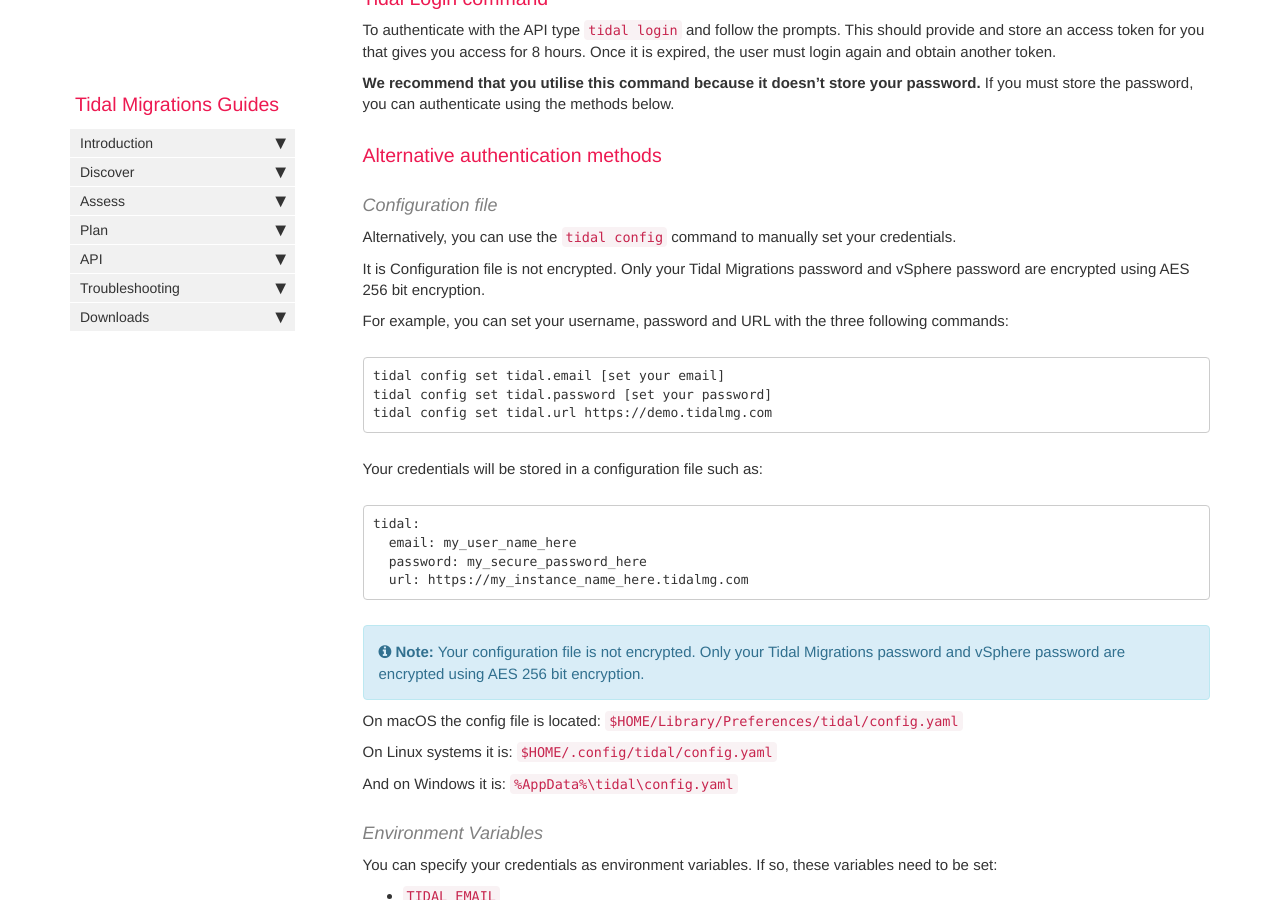
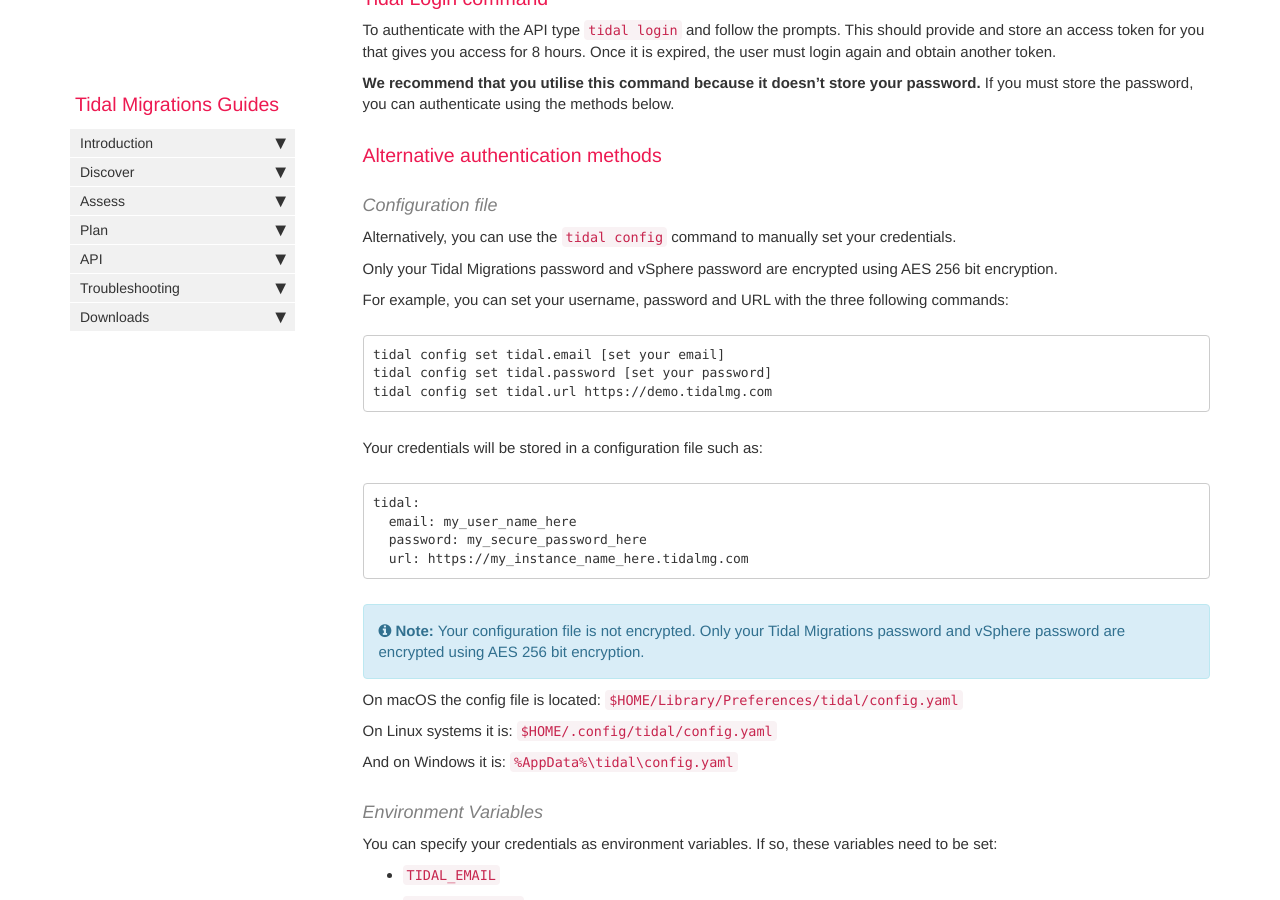
Before and after one commit to tidalmigrations/tidalmigrations.github.io, a Jekyll site: the page built from pages/tidal tools/getstarted.md, in a window 1280 px wide and 900 px high, scrolled down 1454 px. Built offline with Jekyll 4.4.1, drawn with Linux system fonts in a browser that asks for light colours; nearby versions of some CDN libraries; comment, search, counter and statistics services are not loaded.

Commit message:
Update pages/tidal tools/getstarted.md
Co-authored-by: Philip Rees <philip.rees@tidalmigrations.com>

```diff
--- a/pages/tidal tools/getstarted.md
+++ b/pages/tidal tools/getstarted.md
@@ -81,7 +81,6 @@ methods below.
 Alternatively, you can use the `tidal config` command to manually set your
 credentials.
 
-It is  Configuration file is not encrypted.
 Only your Tidal Migrations password and vSphere password are encrypted using AES 256 bit encryption.
 
 For example, you can set your username, password and URL with the three
```
